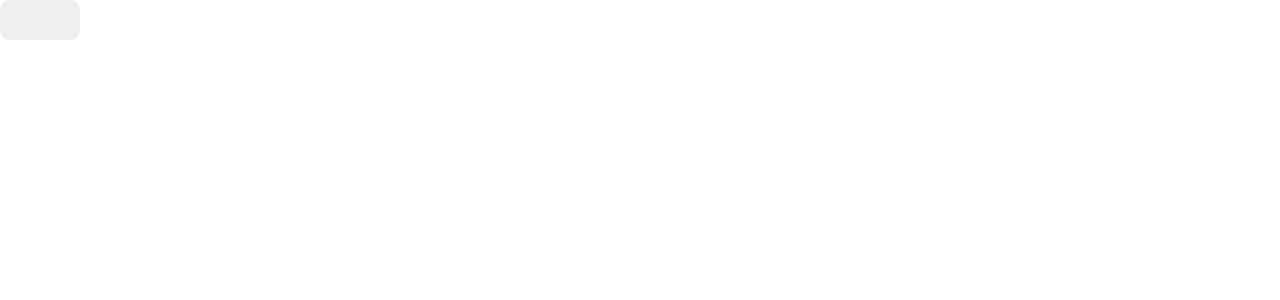
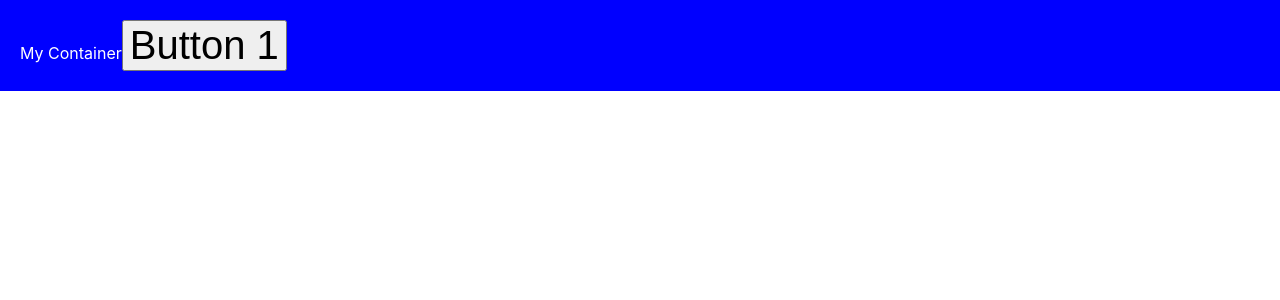
Before and after one commit to leobhmg45/estudo-react, a React (Create React App) app: page / in a window 1280 px wide. Shown: the top 300 px of the page. Built offline with nearby package versions, Linux system fonts and the light colour scheme.

Commit message:
styled components

```diff
--- a/package.json
+++ b/package.json
@@ -13,6 +13,7 @@
     "react": "^18.2.0",
     "react-dom": "^18.2.0",
     "react-scripts": "5.0.1",
+    "styled-components": "^5.3.6",
     "typescript": "^4.9.4",
     "web-vitals": "^2.1.4"
   },
@@ -39,5 +40,8 @@
       "last 1 firefox version",
       "last 1 safari version"
     ]
+  },
+  "devDependencies": {
+    "@types/styled-components": "^5.1.26"
   }
 }
--- a/src/App.tsx
+++ b/src/App.tsx
@@ -1,12 +1,15 @@
-import { useState} from 'react'
-import { MyButton } from './components/MyButton'
+// import { Container } from './components/Container'
+// import { MyButton } from './components/MyButton'
 
+//import {Container, MyButton} from './AppStyles'
+import * as C from './AppStyles'
 const App = () => {
-  const handleClick = () => {}
+
   return (
-    <div>
-      <MyButton />
-    </div>
+    <C.Container>
+      My Container
+      <C.MyButton>Button 1</C.MyButton>
+    </C.Container>
   )
 }
 
--- /dev/null
+++ b/src/AppStyles.ts
@@ -0,0 +1,15 @@
+import styled from 'styled-components'
+
+export const Container = styled.div
+`
+background-color: blue;
+color: white;
+padding: 20px;
+
+`
+
+export const MyButton = styled.button
+`
+font-size: 40px;
+
+`
--- /dev/null
+++ b/src/components/Container.ts
@@ -0,0 +1,9 @@
+import styled from 'styled-components'
+
+export const Container = styled.div
+`
+background-color: blue;
+color: white;
+padding: 20px;
+
+`
--- /dev/null
+++ b/src/components/MyButton.ts
@@ -0,0 +1,7 @@
+import styled from 'styled-components'
+
+export const MyButton = styled.button
+`
+font-size: 40px;
+
+`
```
Also changed, not shown: 1 other file (tests, documents, lock files or other folders).
